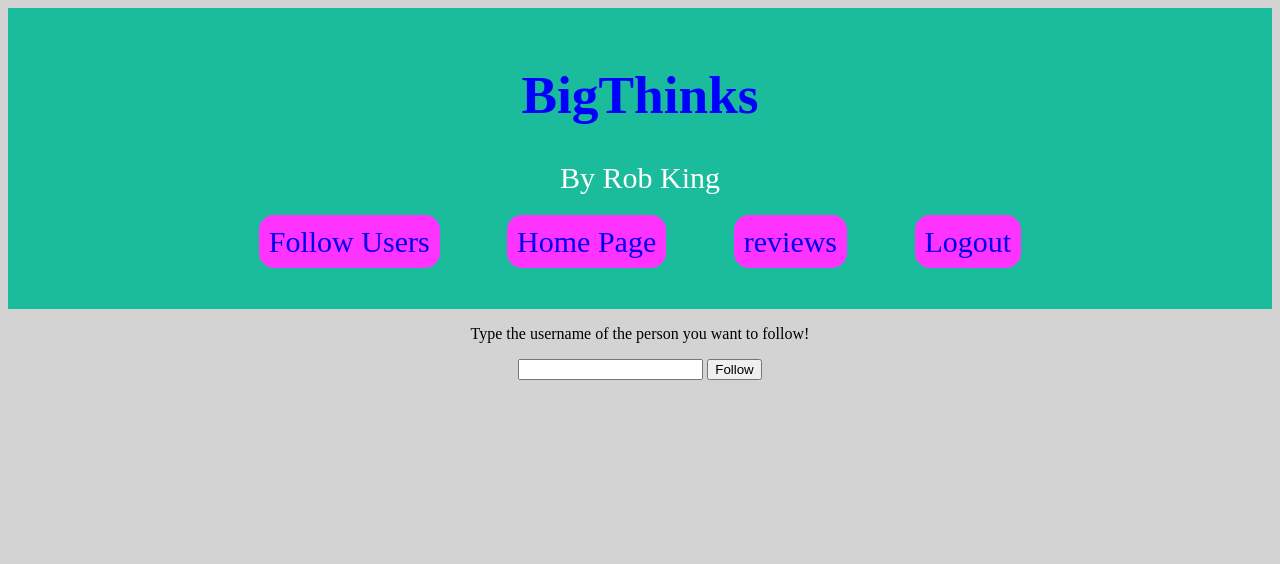
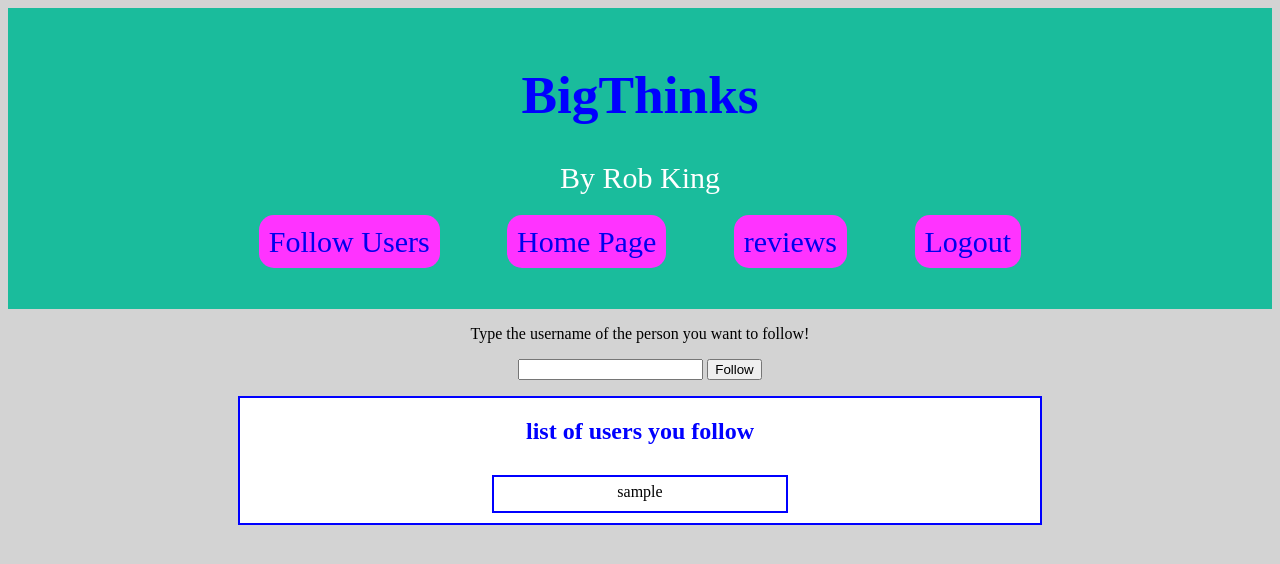
Before and after one commit to doorclimber/-my-first-site-, a Django app: page /practice/follow/ in a window 1280 px wide. Shown: the top 564 px of the page. Run offline with Django 3.2, Linux system fonts and the light colour scheme; a user stored in the database is signed in; tables that the repository leaves empty hold one stand-in row (values such as "Sample post").

Commit message:
Added list of people you follow on follows page

```diff
--- a/practice/static/practice/styles.css
+++ b/practice/static/practice/styles.css
@@ -39,7 +39,7 @@ body {
 	text-align: center;
 }
 
-#feed {
+.feed {
 	width:800px;
 	margin:0 auto;
 	border: 2px solid blue;
@@ -63,3 +63,12 @@ fieldset {
 #signIn {
 	text-align: center;
 }
+
+#followfeed{
+    display: flex;
+    flex-wrap: wrap;
+}
+
+#followfeedposts{
+    width: 300px;
+}
--- a/practice/templates/practice/follow.html
+++ b/practice/templates/practice/follow.html
@@ -14,6 +14,19 @@
 {{ form }}
 <button type="submit">Follow</button>
 </form>
+<div class='feed'>
+<h2>list of users you follow</h2>
+<div id="followfeed">
+{% for fol in p1Follows %}
+<div class="feedPosts" id="followfeedposts">
+<fieldset>
+{{ fol.username }}
+</fieldset>
+</div>
+{% endfor %}
+</div>
+</div>
+
 </div>
 {% else %}
 You're not logged in. Please login to see this page.
--- a/practice/templates/practice/index.html
+++ b/practice/templates/practice/index.html
@@ -13,7 +13,7 @@
 				<button type="submit">Submit Writing</button>
 				</form>
 			</div>
-			<div id='feed'>
+			<div class='feed'>
 				<h2>Your Feed</h2>
 				{% for var in varPosts %}
 				<div class="feedPosts">
@@ -22,7 +22,7 @@
 					{{ var.post_text }}
 					</fieldset>
 				</div>
-				<br><br>
+
 				{% endfor %}
 			</div>
 		</body>
--- a/practice/views.py
+++ b/practice/views.py
@@ -85,14 +85,17 @@ def index(request):
 
 def followUsers(request):
     if request.user.is_authenticated:
+        p1 = profile.objects.get(username=request.user.username)
+        p1Follows = p1.follows.all()
+        for e in p1Follows:
+            print(e.username)
         if request.method == 'POST':
             form = folUsers(request.POST)
             if form.is_valid():
                 tUser = form.cleaned_data.get('tried_user')
                 foundUser = profile.objects.filter(username=tUser)
                 if foundUser.count() == 0:
-                    print(tUser)
-                    return render(request,'practice/follow.html', {'boo':False, 'form': form, 'tUser':tUser})
+                    return render(request,'practice/follow.html', {'boo':False, 'form': form, 'tUser':tUser, 'p1Follows':p1Follows})
                 else:
                     foundUser = profile.objects.get(username=tUser)
                     p1 = profile.objects.get(username=request.user.username)
@@ -100,10 +103,10 @@ def followUsers(request):
                     p1.save()
                     print(p1.follows.all())
 
-                return render(request,'practice/follow.html', {'boo':True, 'form': form, 'tUser':tUser})
+                return render(request,'practice/follow.html', {'boo':True, 'form': form, 'tUser':tUser, 'p1Follows':p1Follows})
         else:
             form = folUsers()
-        return render(request, 'practice/follow.html', {'form': form})
+        return render(request, 'practice/follow.html', {'form': form,'p1Follows':p1Follows})
     else:
         return pleaselogin(request)
 
```
Also changed, not shown: practice/database setup on pythonanywhere.txt (added, +9 -0 lines).
